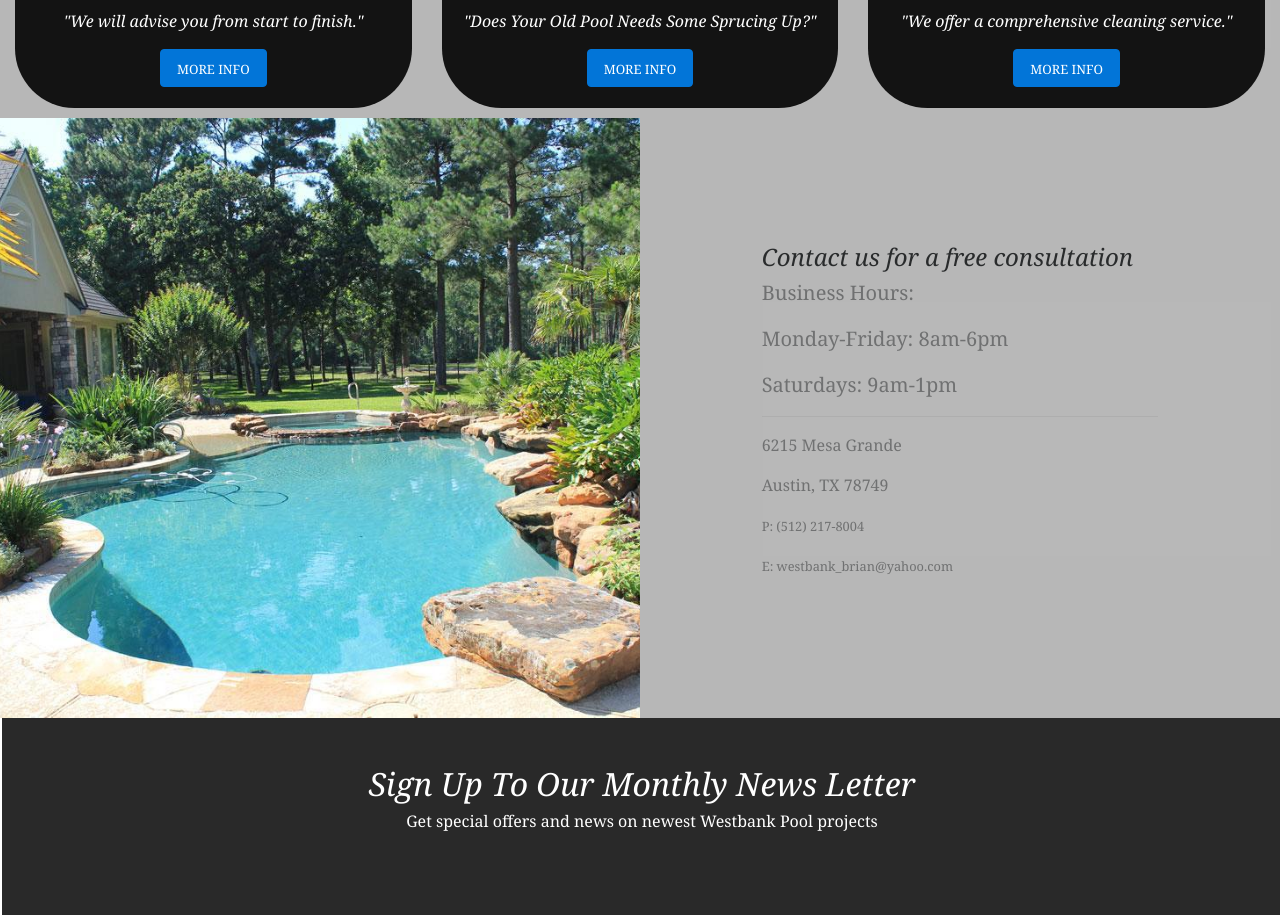
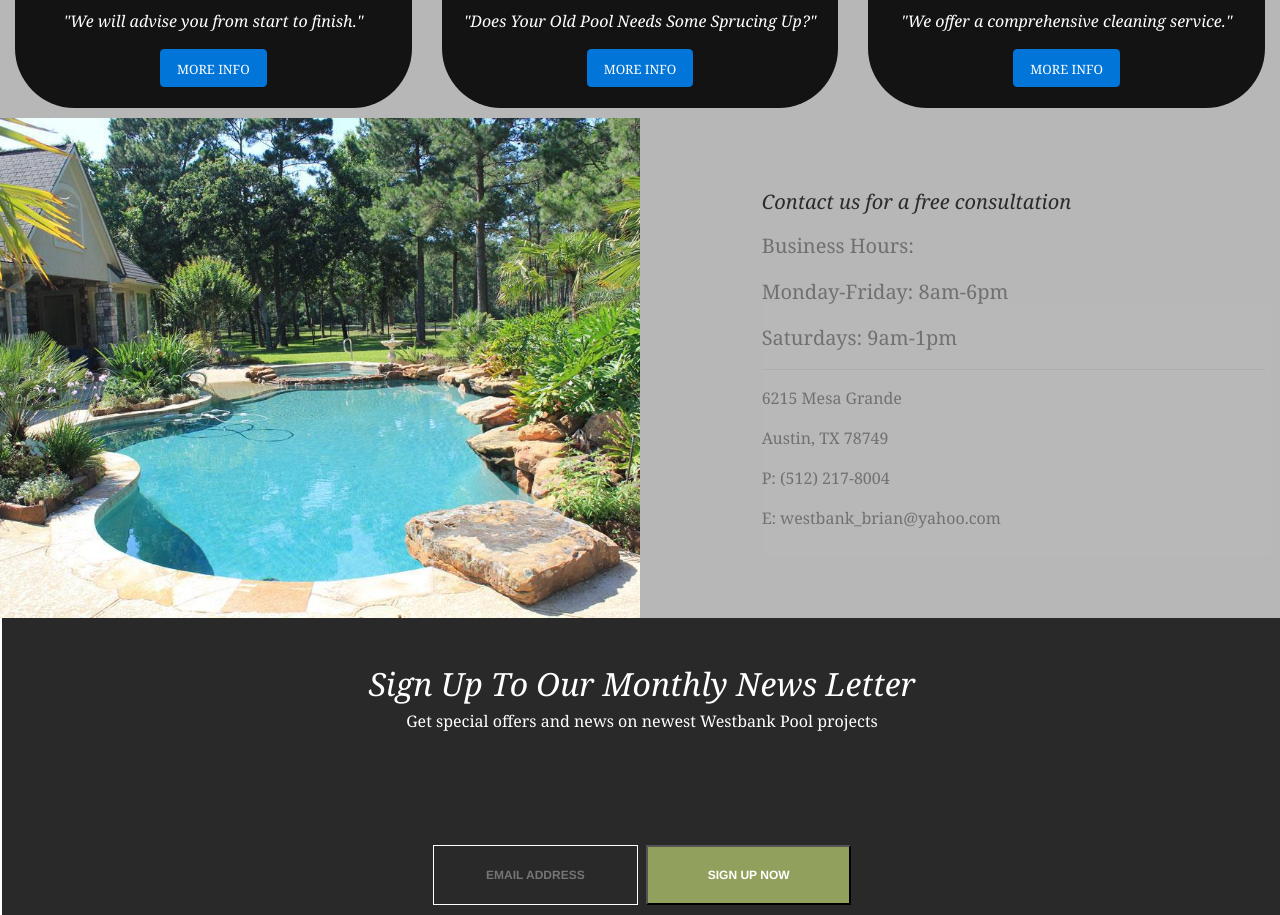
Before and after one commit to gdevany/gdevany.github.io, a plain HTML site: page wbp/index.html in a window 1280 px wide. Shown: the part 1985-2900 px from the top of the page. Drawn offline with nearby package versions, Linux system fonts and the light colour scheme; a script that the page names is missing.

Commit message:
WBP couple small adjustments

```diff
--- a/wbp/index.html
+++ b/wbp/index.html
@@ -169,12 +169,13 @@
         </div>
       </div>
     <!-- Section7 & Section8 -->
-      <div class="row img-fluid filter">
+      <div class="row img-fluid filter justify-space-between">
         <div class="sec7 col-sm-12 col-md-12 col-lg-6 img-fluid">
         </div>
-        <div class="sec8 col-sm-12 col-md-12 col-lg-4 offset-lg-1 d-flex flex-column justify-content-center text-left">
+        <div class="sec8 col-sm-11 offset-sm-1 col-lg-5 offset-lg-1 d-flex flex-column justify-content-center text-left">
+          <div class="">
             <div>
-            <h4 class="itally">Contact us for a free consultation</h4>
+              <h5 class="itally">Contact us for a free consultation</h5>
             </div>
             <div class="lead fade-half">
               <p>Business Hours:</p>
@@ -182,11 +183,12 @@
               <p>Saturdays:  9am-1pm</p>
               <hr>
             </div>
+          </div>
           <div class="fade-half">
             <p>6215 Mesa Grande</p>
             <p>Austin, TX 78749</p>
-            <p><small>P: (512) 217-8004</small></p>
-            <p><small>E: westbank_brian@yahoo.com</small></p>
+            <p>P: (512) 217-8004</p>
+            <p>E: westbank_brian@yahoo.com</p>
           </div>
         </div>
       </div>
--- a/wbp/westbankstyle.css
+++ b/wbp/westbankstyle.css
@@ -2,6 +2,10 @@ body {
   /*font-family: georgia;*/
   font-family: Georgia;
   -webkit-font-smoothing: antialiased;
+}
+
+h5 {
+  padding-bottom: 10px;
 }
 
 .itally {
@@ -122,12 +126,12 @@ a {
 .sec7 {
   background: url("pics/poolpic19.jpg") no-repeat center;
   background-size: cover;
-  height: 600px;
+  height: 500px;
   width: 100%;
 }
 
 .sec8 {
-  height: 600px;
+  height: 500px;
   width: 100%;
 }
 
```
Lines whose indentation alone changed are shown as unchanged.
